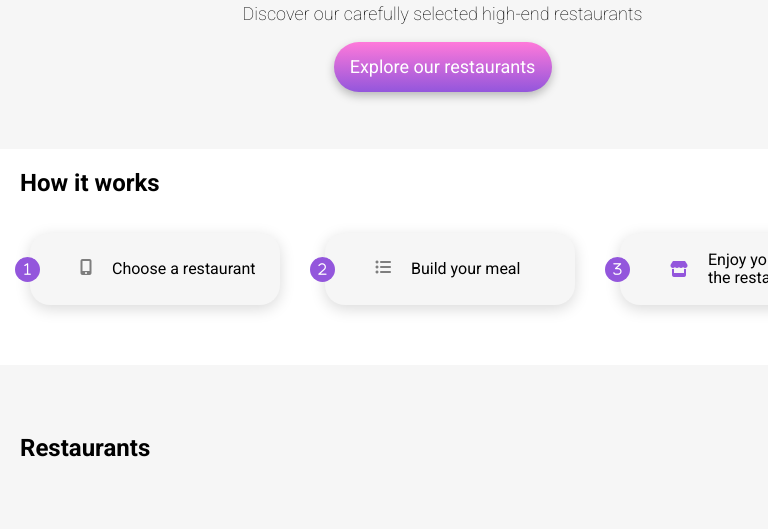
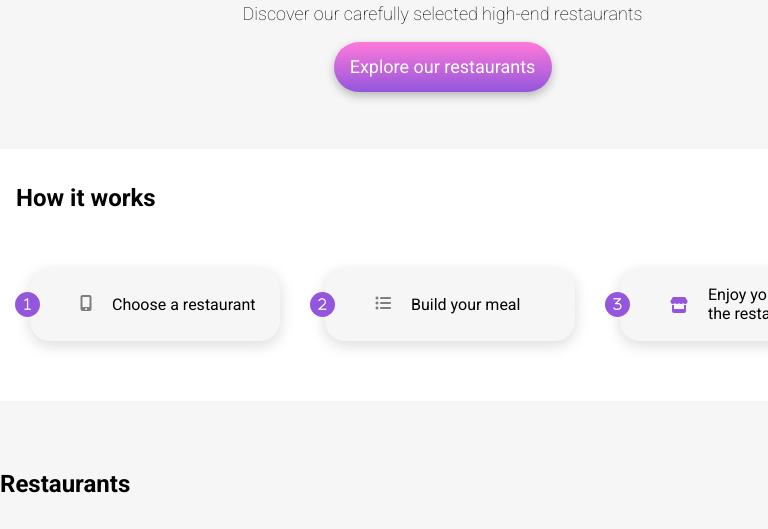
Before and after one commit to Jobergx/ohmyfood, a plain HTML site: page index.html in a window 768 px wide. Shown: the part 250-779 px from the top of the page. Drawn offline with Linux system fonts and the light colour scheme; a web font is replaced by a local one.

Commit message:
almost finished

```diff
--- a/sass/styles.scss
+++ b/sass/styles.scss
@@ -230,11 +230,7 @@ html {
     max-width: 1024px;
     margin: auto;
 
-    @media only screen and (min-width: 768px) and (max-width: 1024px) {
-        position: absolute;
-        left: 20px;
-        top: 25rem;
-    }
+
 }
 
 #restaurants {
@@ -265,10 +261,10 @@ html {
     padding: 20px;
     background: white;
 
-    @media only screen and (min-width: 768px) {
-        padding: 2rem 13rem;
-        background: white;
-        margin: 0px;
+
+
+    @media only screen and (min-width: 768px) and (max-width: 1024px) {
+        padding: 1rem;
     }
 }
 
@@ -376,10 +372,7 @@ html {
         padding-bottom: 50px;
     }
 
-    @media only screen and (min-width: 768px) and (max-width: 1024px) {
-        margin-inline: 20px;
-        padding-inline: 20px;
-    }
+
 }
 
 .card {
```
Also changed, not shown: css/styles.css, 1 other file.
